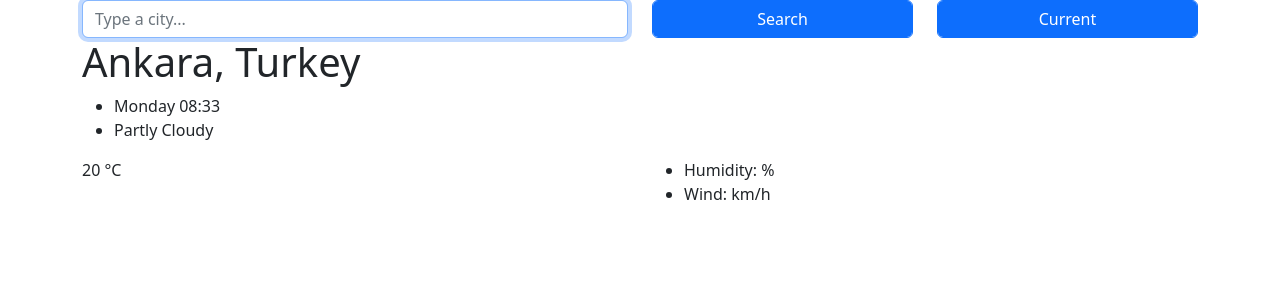
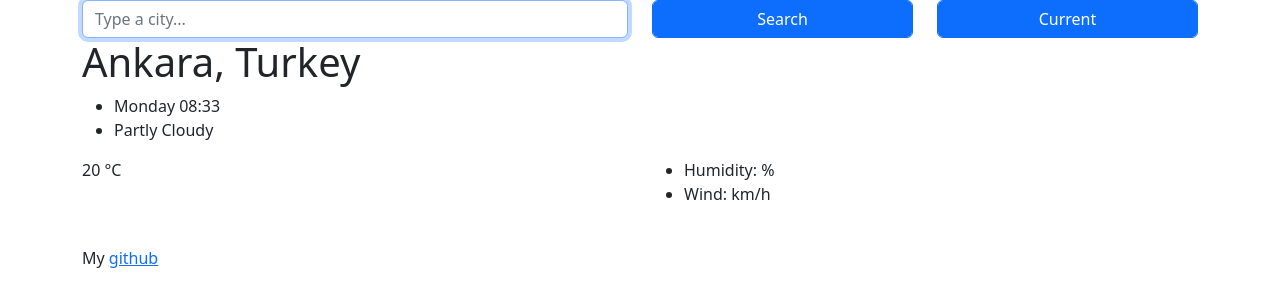
Before and after one commit to fbehzadi/current-weather, a plain HTML site: page index.html in a window 1280 px wide. Drawn offline with nearby package versions, Linux system fonts and the light colour scheme; files whose address does not match are found by name.

Commit message:
change html file

```diff
--- a/index.html
+++ b/index.html
@@ -54,6 +54,9 @@
                         <li>Wind: <span id="wind"></span> km/h</li>
                     </ul>
                 </div>
+                <div><br />
+                    My <a href="https://github.com/fbehzadi/current-weather">github</a>
+                </div>
             </div>
         </div>
     </div>
```
